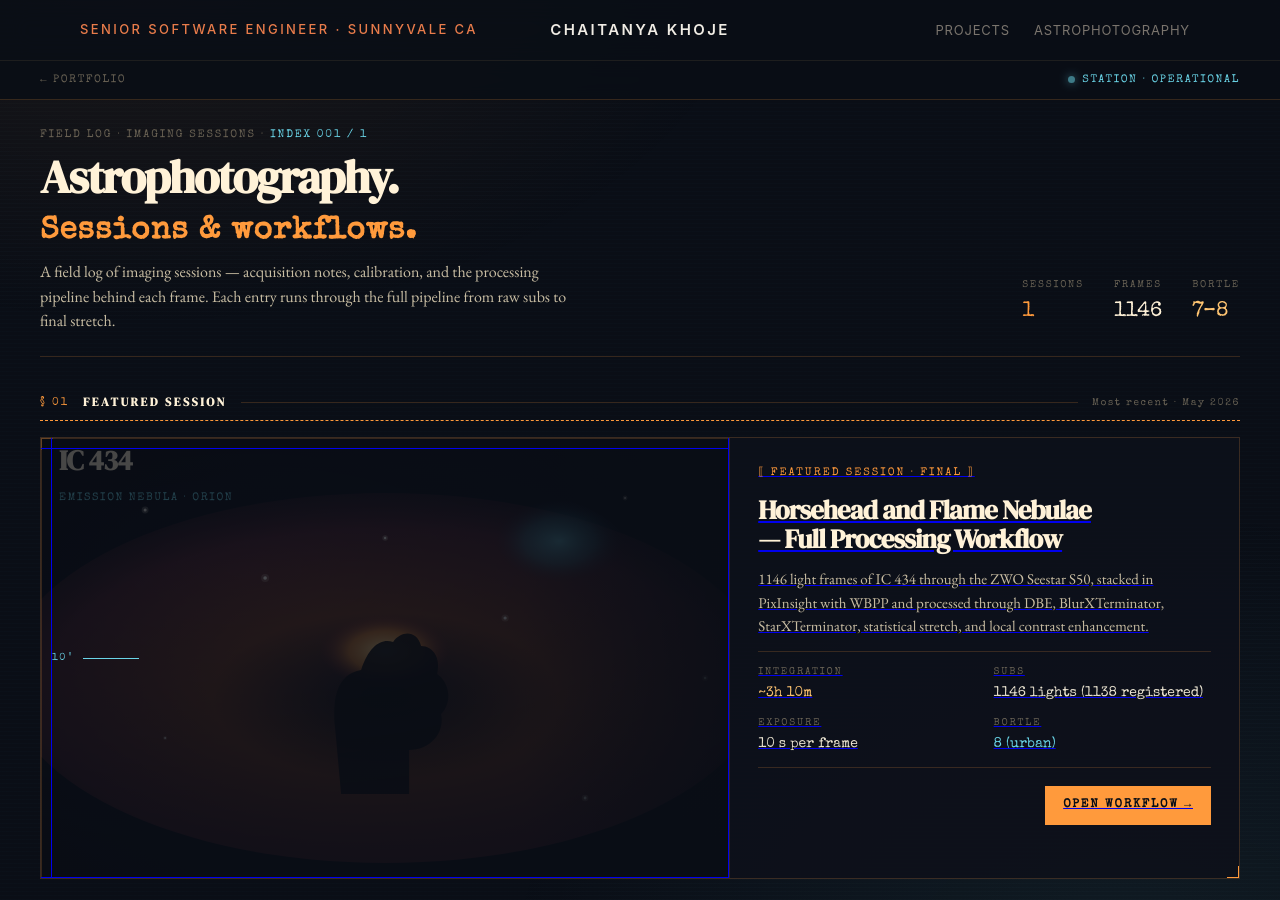
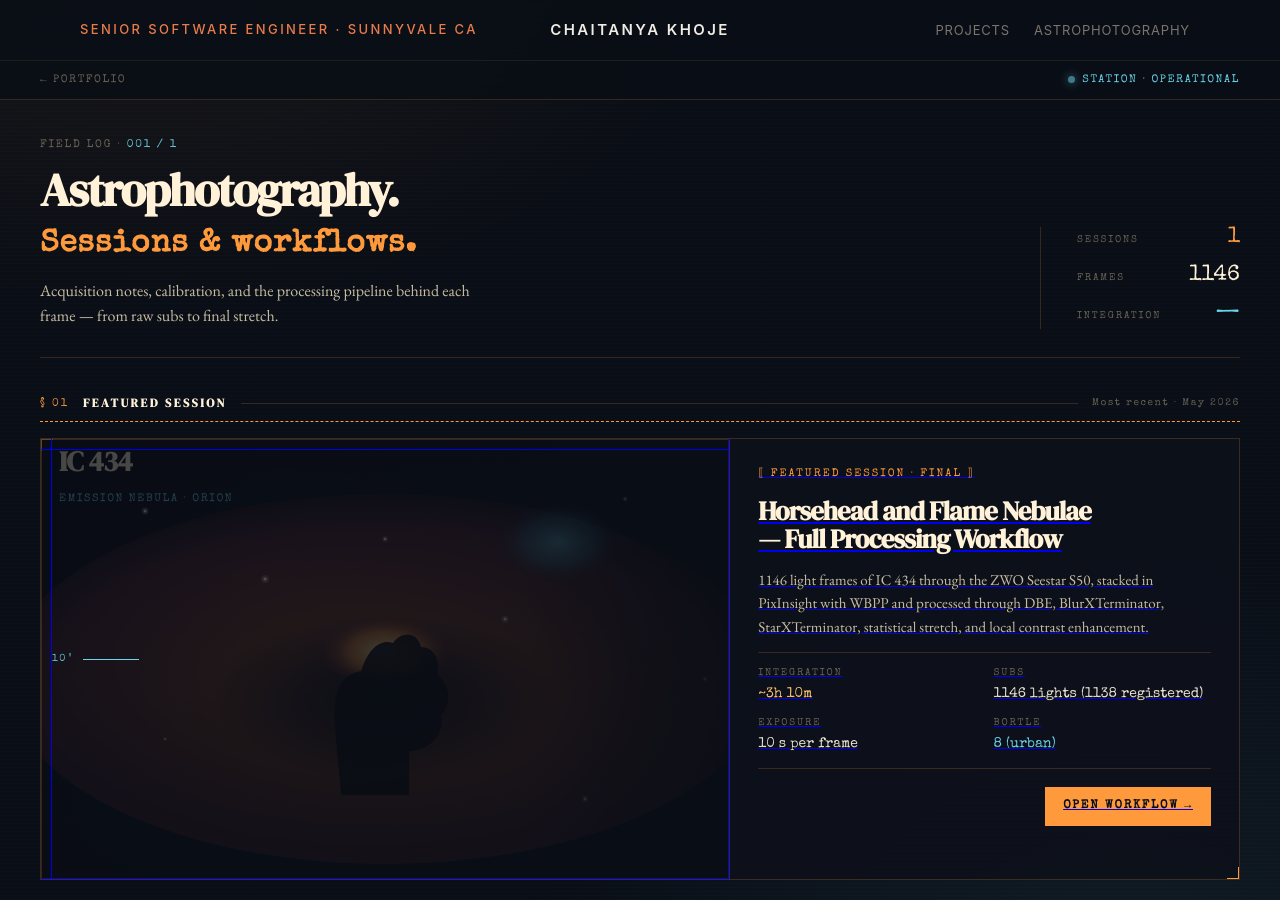
Before and after one commit to ChaitanyaKhoje/chaitanyakhoje.github.io, a Jekyll site: the page built from astrophotography.html, in a window 1280 px wide and 900 px high. Built offline with Jekyll 4.4.1, drawn with Linux system fonts in a browser that asks for light colours; some web fonts are replaced.

Commit message:
feat: tighten listing page header per updated design
Matches the latest design iteration (chat2 final state):
- Meta line trimmed: "Field Log · 001 / N" (no "Imaging Sessions ·" prefix)
- Subtitle shortened to one clean sentence, max-width 460px
- Stats column: vertical layout with left-rule divider, label-left/
  number-right baseline alignment (was horizontal 3-col grid)
- Stats reduced to Sessions / Frames / Integration (was Sessions/Frames/Bortle)
- head-left wrapper added for clean flex-column stacking
- 36px top padding (was calc-scaled), gap 48px (was 24px)
- Responsive: stats go to row-wrap with top-border at ≤860px

Co-Authored-By: Claude Sonnet 4.6 <noreply@anthropic.com>

```diff
--- a/assets/css/portfolio.css
+++ b/assets/css/portfolio.css
@@ -1760,12 +1760,17 @@ body.astro-page .article-shell {
 
 /* ── Header ── */
 .astro-listing-wrap .al-head {
-  padding: calc(28px * var(--al-hero-scale)) 0 22px;
+  padding: 36px 0 28px;
   border-bottom: 1px solid var(--al-rule);
   display: grid;
-  grid-template-columns: 1fr auto;
-  gap: 24px;
+  grid-template-columns: minmax(0, 1fr) auto;
+  gap: 48px;
   align-items: end;
+}
+.astro-listing-wrap .al-head-left {
+  min-width: 0;
+  display: flex;
+  flex-direction: column;
 }
 .astro-listing-wrap .al-head .al-meta {
   font-family: var(--al-mono);
@@ -1773,10 +1778,9 @@ body.astro-page .article-shell {
   letter-spacing: 1.8px;
   text-transform: uppercase;
   color: var(--al-mute);
-  margin-bottom: 10px;
+  margin-bottom: 14px;
 }
 .astro-listing-wrap .al-head .al-meta .al-accent-blue { color: var(--al-blue); }
-/* Large heading: bold sans-serif with mono eyebrow via ::before */
 .astro-listing-wrap .al-head h1 {
   font-family: var(--al-display-h);
   font-weight: 700;
@@ -1784,7 +1788,7 @@ body.astro-page .article-shell {
   line-height: 0.98;
   letter-spacing: -1.5px;
   color: var(--al-cream);
-  margin-bottom: 12px;
+  margin-bottom: 18px;
   text-wrap: balance;
 }
 .astro-listing-wrap .al-head h1 .al-accent {
@@ -1800,14 +1804,24 @@ body.astro-page .article-shell {
   font-size: 16px;
   line-height: 1.55;
   color: var(--al-ink-mid);
-  max-width: 540px;
-}
+  max-width: 460px;
+  margin: 0;
+}
+/* Stats: vertical column, label left / number right, divider on left */
 .astro-listing-wrap .al-head .al-stats {
-  display: grid;
-  grid-template-columns: auto auto auto;
-  gap: 20px 30px;
-  align-self: end;
-  padding-bottom: 6px;
+  display: flex;
+  flex-direction: column;
+  gap: 16px;
+  border-left: 1px solid var(--al-rule);
+  padding-left: 36px;
+  padding-bottom: 4px;
+  min-width: 200px;
+}
+.astro-listing-wrap .al-stat {
+  display: flex;
+  align-items: baseline;
+  justify-content: space-between;
+  gap: 18px;
 }
 .astro-listing-wrap .al-stat .al-k {
   font-family: var(--al-mono);
@@ -1815,13 +1829,13 @@ body.astro-page .article-shell {
   letter-spacing: 1.8px;
   text-transform: uppercase;
   color: var(--al-mute);
-  margin-bottom: 2px;
 }
 .astro-listing-wrap .al-stat .al-v {
   font-family: var(--al-mono);
   font-variant-numeric: tabular-nums;
-  font-size: calc(22px * var(--al-hero-scale));
+  font-size: 22px;
   color: var(--al-cream);
+  line-height: 1;
 }
 .astro-listing-wrap .al-stat .al-v.is-orange { color: var(--al-orange); }
 .astro-listing-wrap .al-stat .al-v.is-blue   { color: var(--al-blue); }
@@ -2166,8 +2180,8 @@ body.astro-page .article-shell {
 @media (max-width: 860px) {
   .astro-listing-wrap .al-listing { padding: 0 20px 40px; }
   .astro-listing-wrap .al-status-strip { padding-left: 20px; padding-right: 20px; }
-  .astro-listing-wrap .al-head { grid-template-columns: 1fr; }
-  .astro-listing-wrap .al-head .al-stats { grid-template-columns: repeat(3, auto); justify-content: start; gap: 14px 24px; }
+  .astro-listing-wrap .al-head { grid-template-columns: 1fr; gap: 24px; }
+  .astro-listing-wrap .al-head .al-stats { flex-direction: row; flex-wrap: wrap; border-left: none; border-top: 1px solid var(--al-rule); padding-left: 0; padding-top: 16px; min-width: 0; gap: 14px 28px; }
   .astro-listing-wrap .al-featured { grid-template-columns: 1fr; }
   .astro-listing-wrap .al-featured-img { min-height: 280px; }
   .astro-listing-wrap .al-featured-body { border-left: none; border-top: 1px solid var(--al-rule); }
--- a/astrophotography.html
+++ b/astrophotography.html
@@ -40,15 +40,15 @@ body_class: astro-page
 
     <!-- Header -->
     <header class="al-head">
-      <div>
+      <div class="al-head-left">
         <div class="al-meta">
-          Field Log · Imaging Sessions · <span class="al-accent-blue">Index 001 / {{ total_sessions }}</span>
+          Field Log · <span class="al-accent-blue">001 / {{ total_sessions }}</span>
         </div>
         <h1>Astrophotography.<br>
           <span class="al-accent">Sessions &amp; workflows.</span>
         </h1>
         <p class="al-sub">
-          A field log of imaging sessions — acquisition notes, calibration, and the processing pipeline behind each frame. Each entry runs through the full pipeline from raw subs to final stretch.
+          Acquisition notes, calibration, and the processing pipeline behind each frame — from raw subs to final stretch.
         </p>
       </div>
       <div class="al-stats">
@@ -61,8 +61,8 @@ body_class: astro-page
           <div class="al-v">{{ total_frames | default: "—" }}</div>
         </div>
         <div class="al-stat">
-          <div class="al-k">Bortle</div>
-          <div class="al-v is-amber">7–8</div>
+          <div class="al-k">Integration</div>
+          <div class="al-v is-blue">—</div>
         </div>
       </div>
     </header>
```
